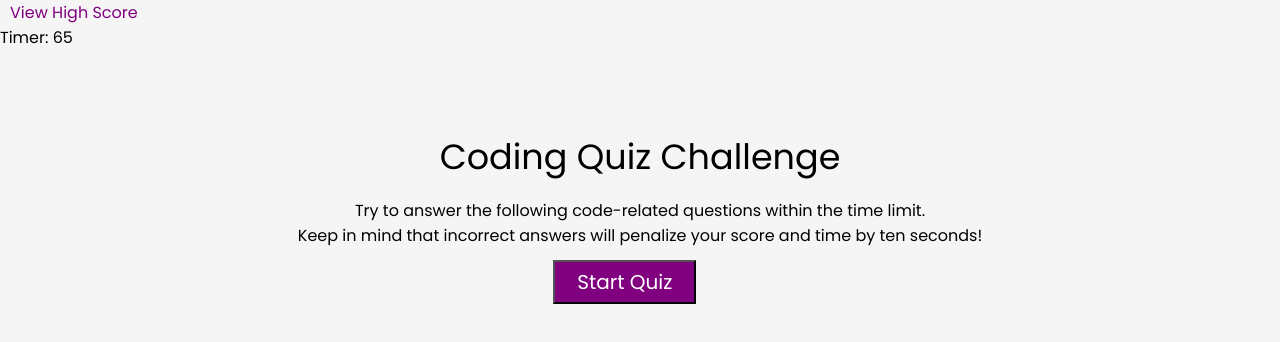
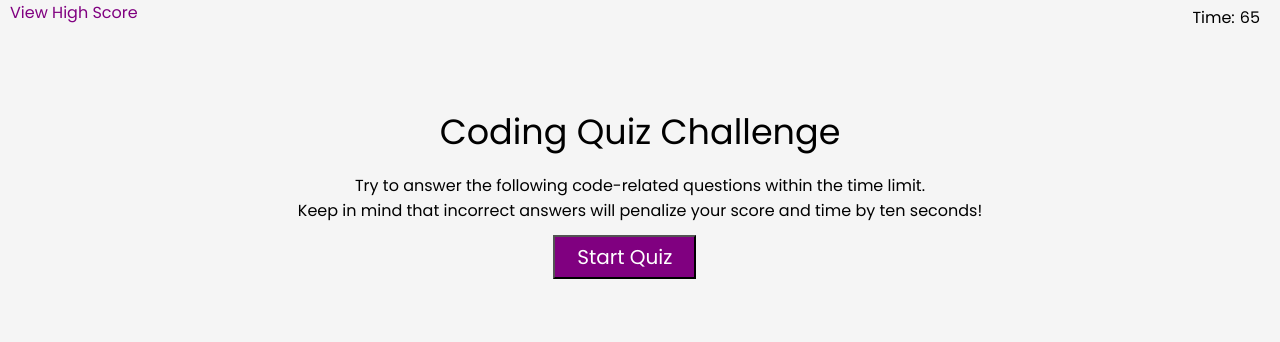
Before and after one commit to MystieBluz/coding-quiz, a plain HTML site: page index.html in a window 1280 px wide. Drawn offline with Linux system fonts and the light colour scheme.

Commit message:
html and css files

```diff
--- a/index.html
+++ b/index.html
@@ -14,8 +14,8 @@
     <header>
         <h2>View High Score</h2>
         <!-- Quiz Timer -->
-        <span id="timer">Timer:</span>
         <span id="count">65</span>
+        <span id="timer">Time:</span>
     </header>
         <!-- Intro Page -->
         <div id="quizQuestions">
--- a/style.css
+++ b/style.css
@@ -23,9 +23,9 @@ body{
     margin: 20px;
 }
 
-.timer {
+#timer, #count {
     float: right;
-    margin: -20px 30px 0px 45px;
+    margin: -20px 20px 0px -15px;
 }
 
 
```
